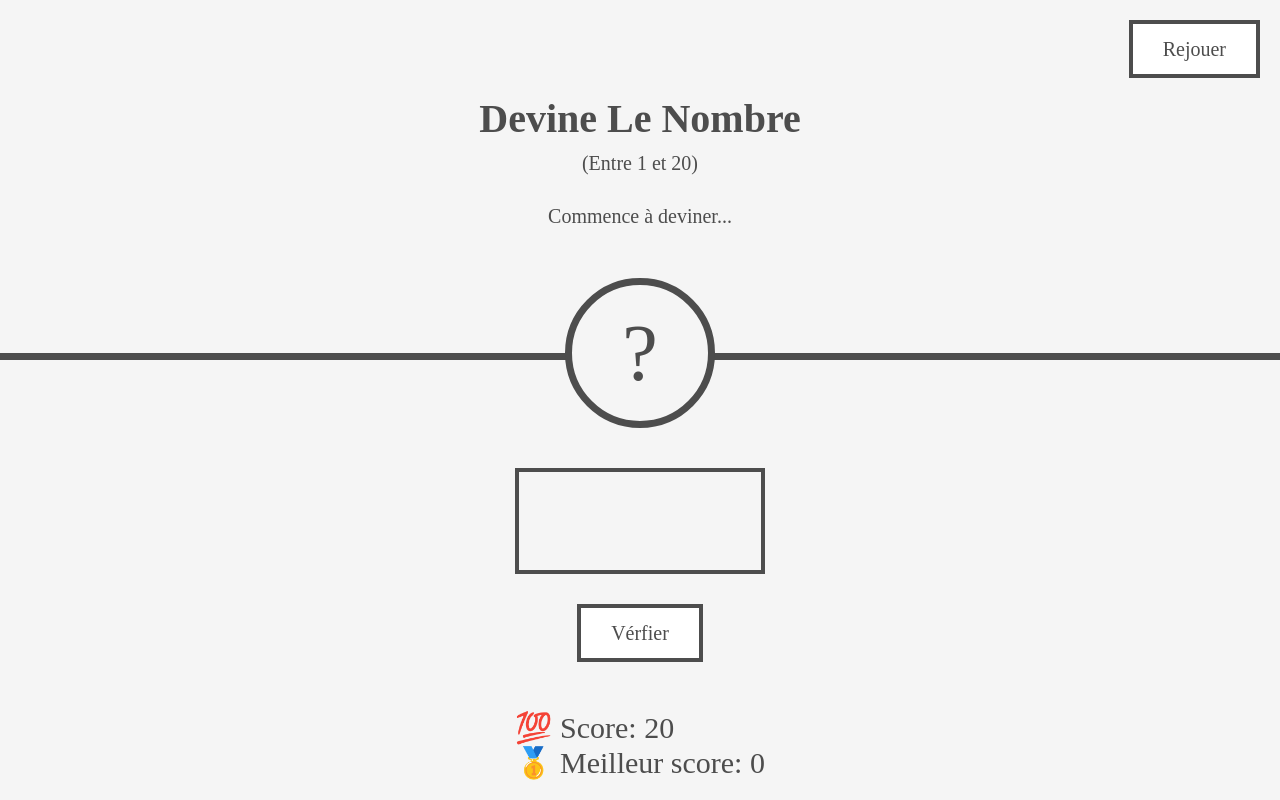
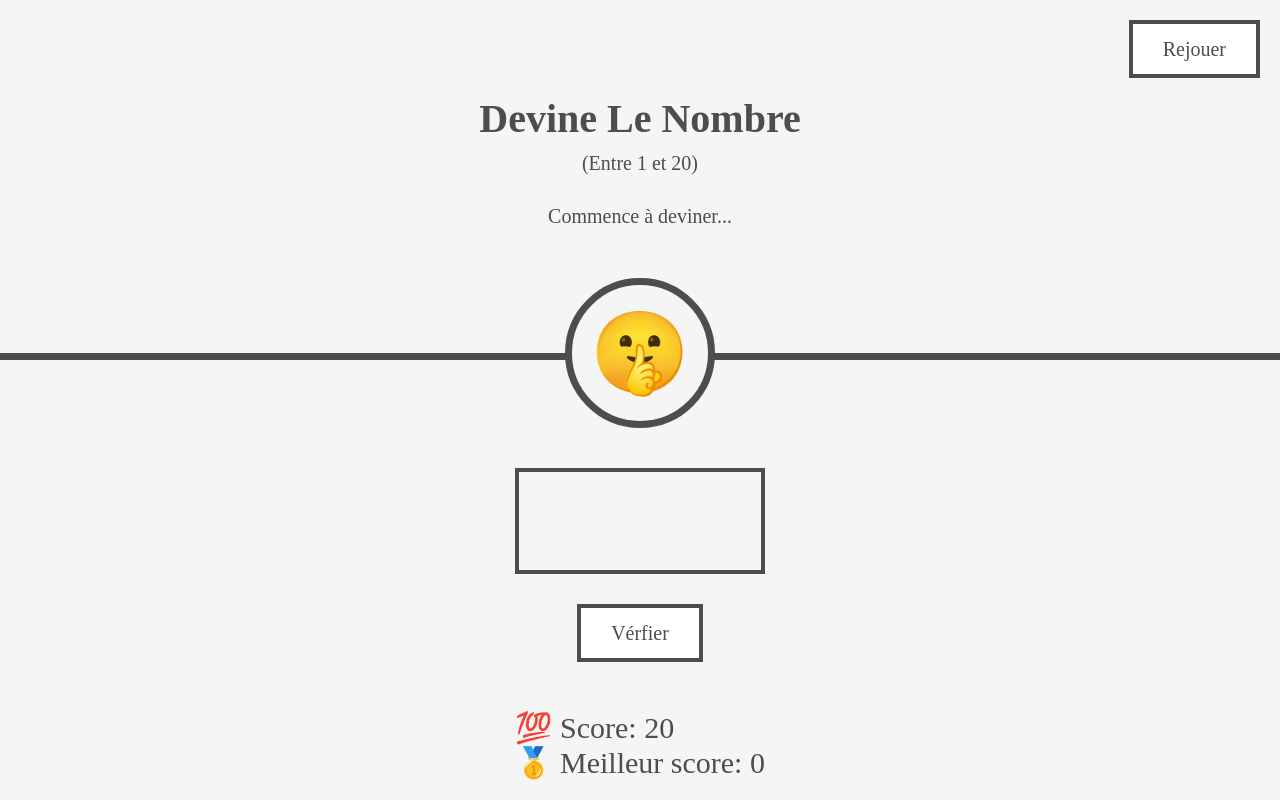
Before and after one commit to mvidailhet/donkeyGuessMyNumber, a plain HTML site: page index.html in a window 1280 px wide. Drawn offline with Linux system fonts and the light colour scheme.

Commit message:
Smiley à la place du point d'interrogation

```diff
--- a/index.html
+++ b/index.html
@@ -19,7 +19,7 @@
         <div class="number-centerer flip-container">
           <div class="flipper number-container">
             <div class="front flipper-side">
-              <div class="number">?</div>
+              <div class="number">🤫</div>
             </div>
             <div class="back flipper-side">
               <div class="secret-number">10</div>
```
